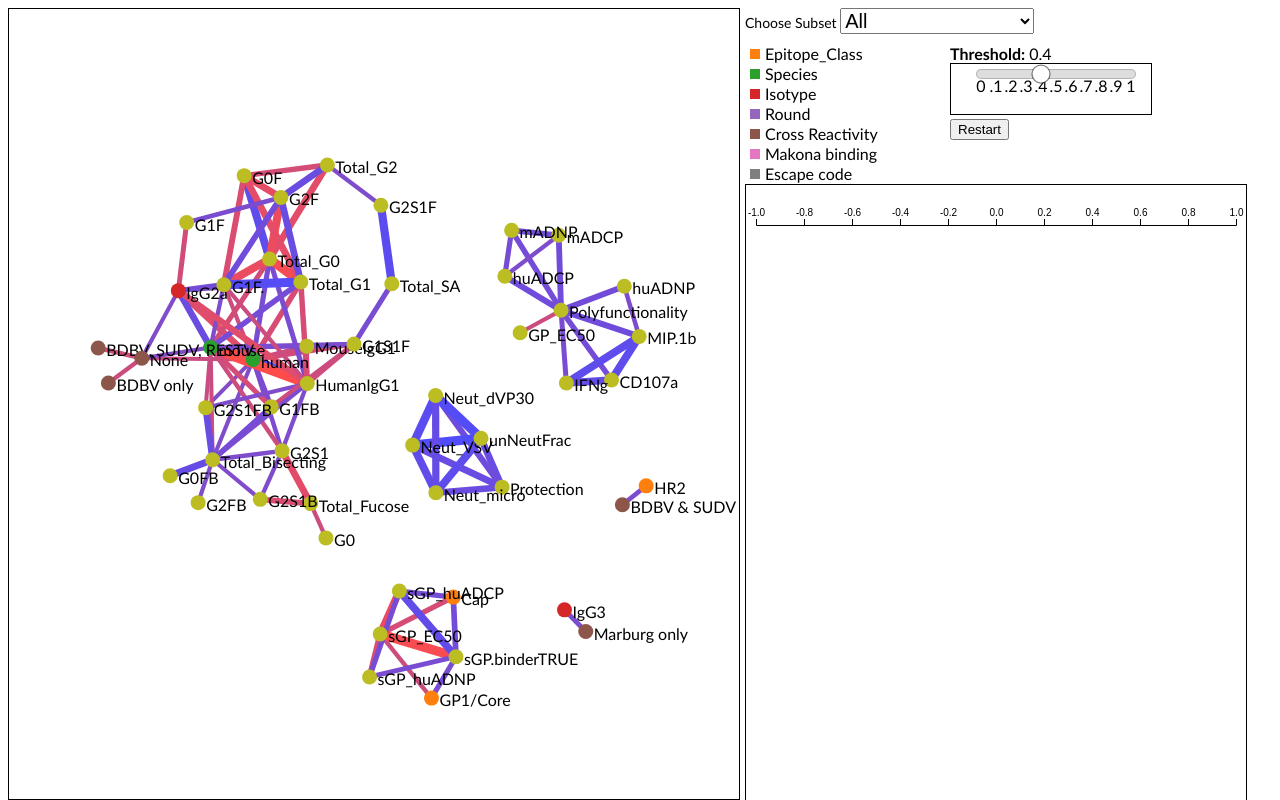
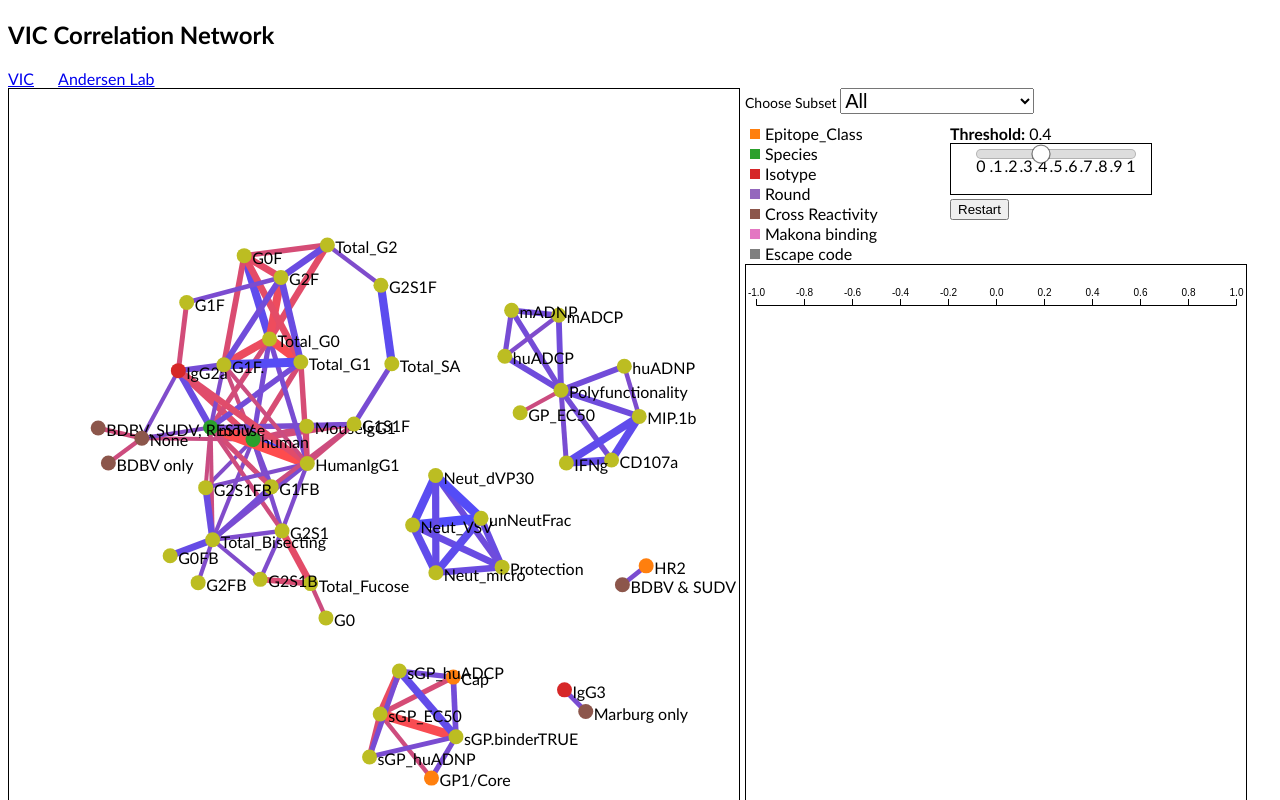
Before and after one commit to gkarthik/VIC-corr-network, a website: page index.html in a window 1280 px wide. Shown: the top 800 px of the page. Drawn offline with nearby package versions, Linux system fonts and the light colour scheme; files that its build step writes are made by us from their sources.

Commit message:
Added header links.

```diff
--- a/index.html
+++ b/index.html
@@ -2,6 +2,11 @@
 <meta charset="utf-8">
 <head>
   <style>
+
+    #header{
+    font-family: "Trebuchet MS", Helvetica, sans-serif;
+    }
+
     .links line {
     }
 
@@ -95,6 +100,11 @@
   </style>
 </head>
 <body>
+  <div id="header">
+    <h2>VIC Correlation Network</h2>
+    <a href="https://vhfimmunotherapy.org/">VIC</a>
+    <a style="position:relative;margin-left:20px;" href="https://andersen-lab.com/">Andersen Lab</a>
+  </div>
   <svg id="network-svg" style="float:left"></svg>
   <div id="sidebar">
     <div id="select-wrapper" style="font-size:14px;margin-bottom:10px;">
```
